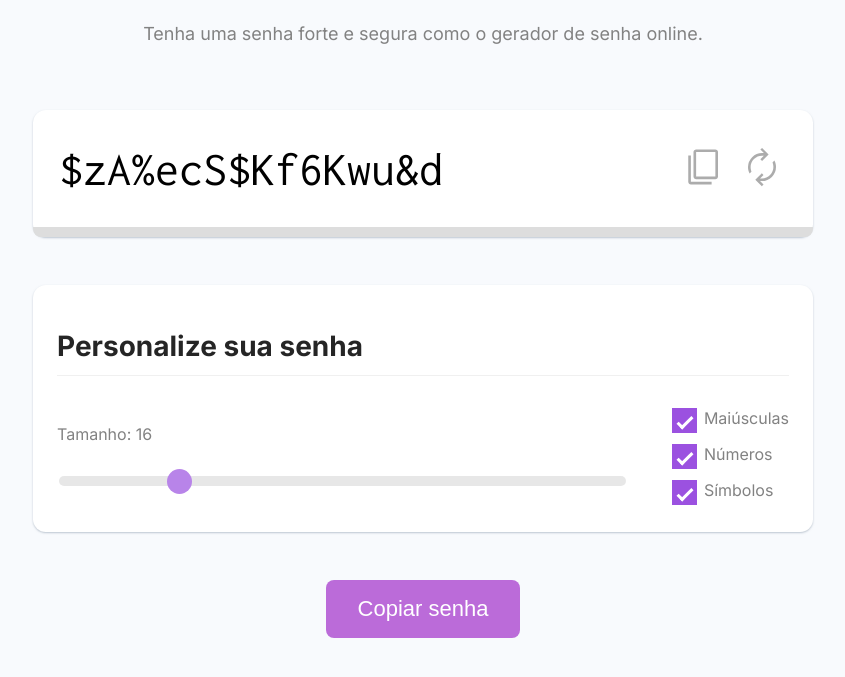
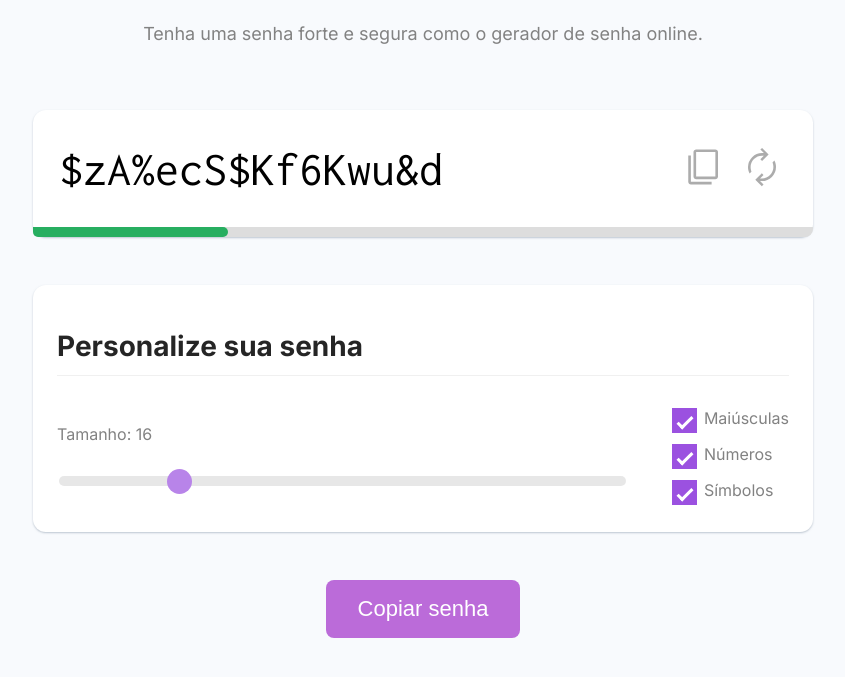
Before and after one commit to lucaslirah/dev_samurai, a plain HTML site: page gerador_de_senha/index.html in a window 1280 px wide. Shown: the part 133-810 px from the top of the page, without its empty margins (217-1062 px from the left). Drawn offline with Linux system fonts and the light colour scheme.

Commit message:
ajustando a barra

```diff
--- a/gerador_de_senha/index.html
+++ b/gerador_de_senha/index.html
@@ -32,7 +32,7 @@
         </div>
       </div>
       <div class="security-indicator">
-        <div id="security-indicator-bar" class="bar" style="width: 90%"></div>
+        <div id="security-indicator-bar" class="bar safe"></div>
       </div>
     </section>
 
--- a/gerador_de_senha/script.js
+++ b/gerador_de_senha/script.js
@@ -5,6 +5,8 @@ const numberCheck = document.querySelector("#number-check");
 const symbolCheck = document.querySelector("#symbol-check");
 
 const passwordLengthText = document.querySelector('#password-length-text');
+
+const securityIndicatorBar = document.querySelector('#security-indicator-bar');
 
 const generatePasswords = ()=> {
   let chars = "abcdefghjklmnpqrstuvwxyz";
@@ -32,7 +34,15 @@ const generatePasswords = ()=> {
   }
 
   document.querySelector('#password').value = password;
+  calculateStrength();
 }
+
+const calculateStrength = () => {
+  const percentage = Math.round((passwordLength / 64) * 100);
+
+  securityIndicatorBar.style.width = `${percentage}%`;
+}
+
 
 const copyPassword = () => {
   const passwordElement = document.querySelector('#password');
```
